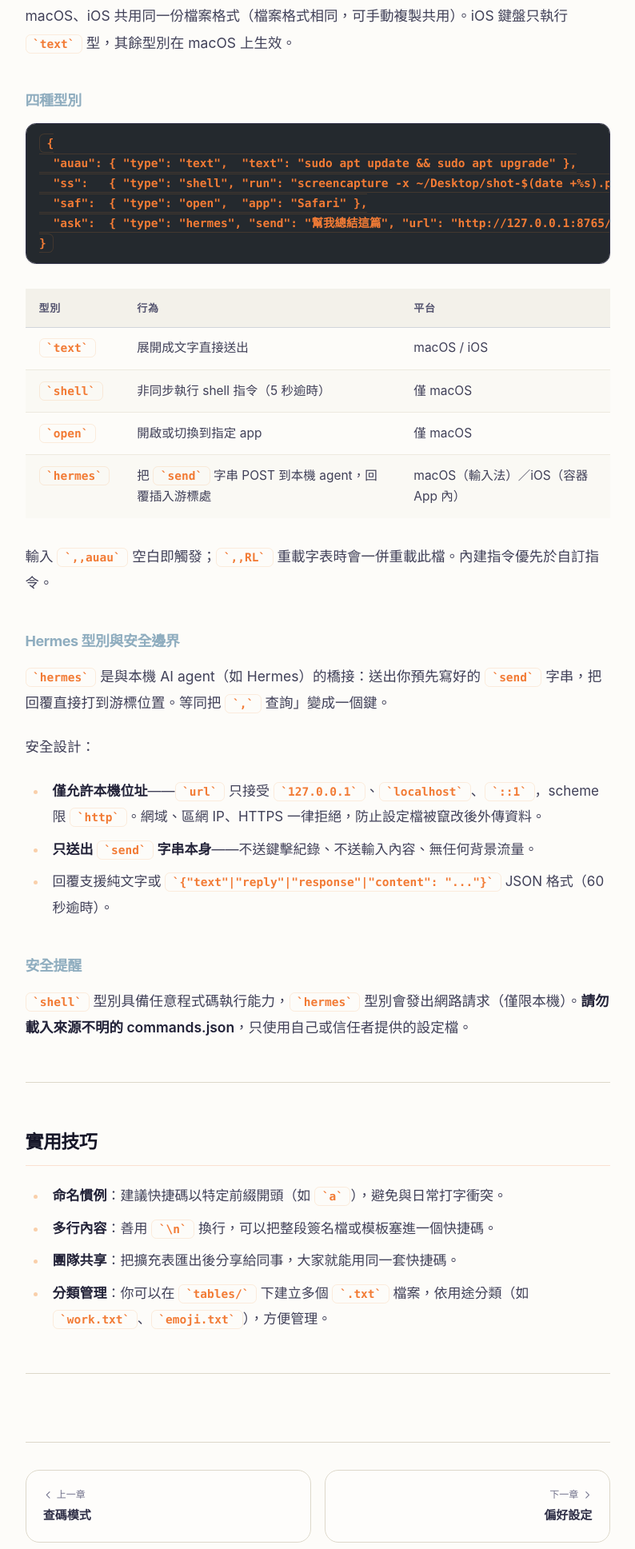
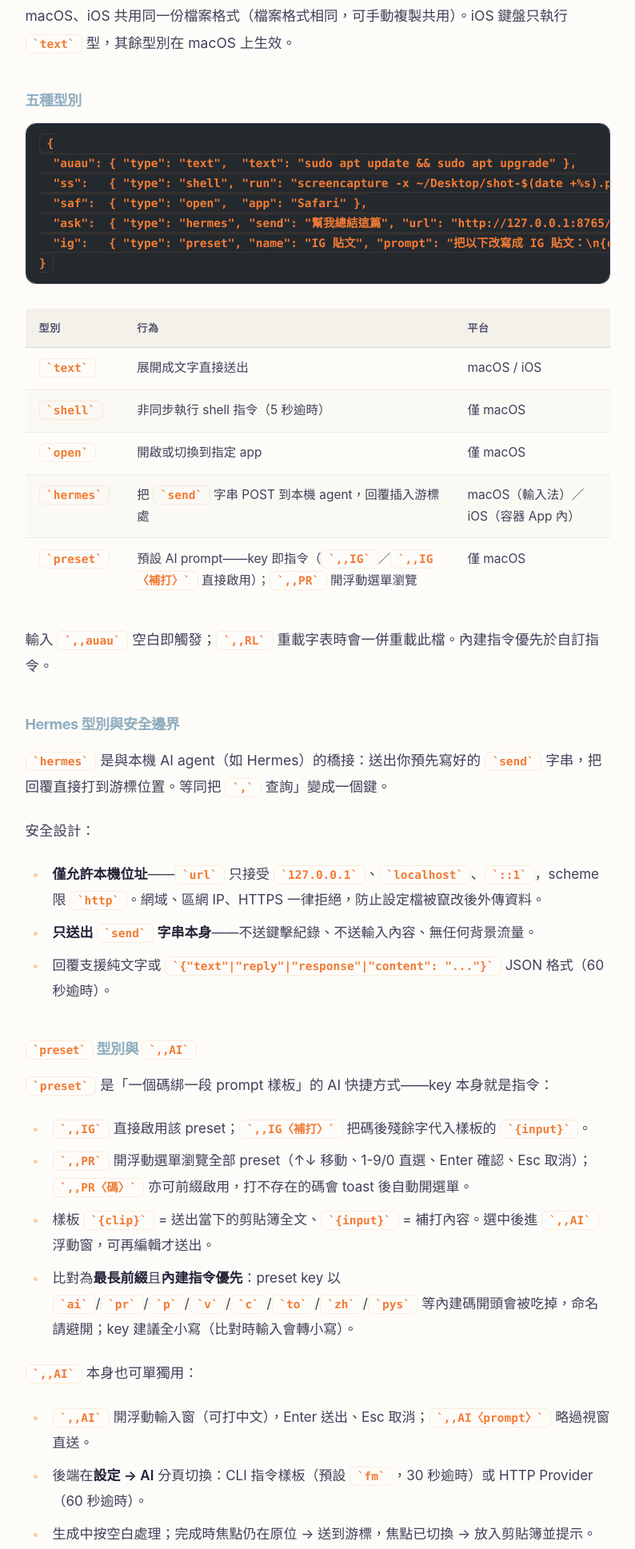
Before and after one commit to FakeRocket543/yabomish, an Astro site in the folder site/: page /yabomish/chapters/07-shortcuts-and-extensions in a window 1280 px wide. Shown: the part 4267-6204 px from the top of the page at 80% size, without its empty margins (371-1165 px from the left). Built offline with nearby package versions, Linux system fonts and the light colour scheme; Astro itself is replaced by a stand-in of ours; code samples lack their colours.

Commit message:
docs(site): 手冊補 ,,AI/preset/AI 分頁 — 7.4 五型別+preset 專節、8.11 AI、FAQ syncFolder GUI 更正

````diff
--- a/site/src/content/chapters/07-shortcuts-and-extensions.md
+++ b/site/src/content/chapters/07-shortcuts-and-extensions.md
@@ -123,14 +123,15 @@ xstr	⭐
 
 macOS、iOS 共用同一份檔案格式（檔案格式相同，可手動複製共用）。iOS 鍵盤只執行 `text` 型，其餘型別在 macOS 上生效。
 
-### 四種型別
+### 五種型別
 
 ```json
 {
   "auau": { "type": "text",  "text": "sudo apt update && sudo apt upgrade" },
   "ss":   { "type": "shell", "run": "screencapture -x ~/Desktop/shot-$(date +%s).png" },
   "saf":  { "type": "open",  "app": "Safari" },
-  "ask":  { "type": "hermes", "send": "幫我總結這篇", "url": "http://127.0.0.1:8765/ask" }
+  "ask":  { "type": "hermes", "send": "幫我總結這篇", "url": "http://127.0.0.1:8765/ask" },
+  "ig":   { "type": "preset", "name": "IG 貼文", "prompt": "把以下改寫成 IG 貼文：\n{clip}\n要求：{input}" }
 }
 ```
 
@@ -140,6 +141,7 @@ macOS、iOS 共用同一份檔案格式（檔案格式相同，可手動複製
 | `shell` | 非同步執行 shell 指令（5 秒逾時） | 僅 macOS |
 | `open` | 開啟或切換到指定 app | 僅 macOS |
 | `hermes` | 把 `send` 字串 POST 到本機 agent，回覆插入游標處 | macOS（輸入法）／iOS（容器 App 內） |
+| `preset` | 預設 AI prompt——key 即指令（`,,IG`／`,,IG〈補打〉` 直接啟用）；`,,PR` 開浮動選單瀏覽 | 僅 macOS |
 
 輸入 `,,auau` 空白即觸發；`,,RL` 重載字表時會一併重載此檔。內建指令優先於自訂指令。
 
@@ -152,6 +154,21 @@ macOS、iOS 共用同一份檔案格式（檔案格式相同，可手動複製
 - **僅允許本機位址**——`url` 只接受 `127.0.0.1`、`localhost`、`::1`，scheme 限 `http`。網域、區網 IP、HTTPS 一律拒絕，防止設定檔被竄改後外傳資料。
 - **只送出 `send` 字串本身**——不送鍵擊紀錄、不送輸入內容、無任何背景流量。
 - 回覆支援純文字或 `{"text"|"reply"|"response"|"content": "..."}` JSON 格式（60 秒逾時）。
+
+### `preset` 型別與 `,,AI`
+
+`preset` 是「一個碼綁一段 prompt 樣板」的 AI 快捷方式——key 本身就是指令：
+
+- `,,IG` 直接啟用該 preset；`,,IG〈補打〉` 把碼後殘餘字代入樣板的 `{input}`。
+- `,,PR` 開浮動選單瀏覽全部 preset（↑↓ 移動、1-9/0 直選、Enter 確認、Esc 取消）；`,,PR〈碼〉` 亦可前綴啟用，打不存在的碼會 toast 後自動開選單。
+- 樣板 `{clip}` = 送出當下的剪貼簿全文、`{input}` = 補打內容。選中後進 `,,AI` 浮動窗，可再編輯才送出。
+- 比對為**最長前綴**且**內建指令優先**：preset key 以 `ai`/`pr`/`p`/`v`/`c`/`to`/`zh`/`pys` 等內建碼開頭會被吃掉，命名請避開；key 建議全小寫（比對時輸入會轉小寫）。
+
+`,,AI` 本身也可單獨用：
+
+- `,,AI` 開浮動輸入窗（可打中文），Enter 送出、Esc 取消；`,,AI〈prompt〉` 略過視窗直送。
+- 後端在**設定 → AI** 分頁切換：CLI 指令樣板（預設 `fm`，30 秒逾時）或 HTTP Provider（60 秒逾時）。
+- 生成中按空白處理；完成時焦點仍在原位 → 送到游標，焦點已切換 → 放入剪貼簿並提示。
 
 ### 安全提醒
 
--- a/site/src/content/chapters/08-preferences.md
+++ b/site/src/content/chapters/08-preferences.md
@@ -306,13 +306,29 @@ Yabomish 的所有設定都集中在獨立的設定程式 **YabomishPrefs.app**
 
 ---
 
-## 8.11 說明
+## 8.11 AI
+
+`,,AI` 與 preset（`,,IG`／`,,PR`）共用的後端設定，切換即時生效：
+
+| 設定 | 說明 |
+|------|------|
+| **模式** | `CLI 指令` / `HTTP Provider` 二擇一 |
+| **CLI 指令樣板**（`aiCommand`） | argv 以空白切：第一欄可執行檔、`{prompt}` 整欄替換、`{clip}` 代剪貼簿；沒寫 `{prompt}` 自動加在最後一欄。預設 `/usr/bin/fm respond {prompt}`（macOS 27+ Apple Intelligence，本機、免 key）；可換 ollama／llama.cpp／claude 等任何「接 prompt、吐 stdout」的 CLI |
+| **HTTP Provider** | OpenAI Chat Completions 相容端點。Provider 下拉從 models.dev catalog 帶 base URL＋模型清單（含 OpenAI/Anthropic/Google/OpenRouter/ollama-cloud 等），自訂端點直接填 base URL（如 `fm serve` → `http://127.0.0.1:11434/v1`）。`aiBaseURL`/`aiModel`/`aiAPIKey` 三欄，API key 存本機 plist、GUI 遮蔽顯示；逾時 60 秒 |
+| **Preset 編輯器** | commands.json `type:"preset"` 條目的 GUI：key=指令碼、name=顯示名、prompt 樣板（`{clip}`/`{input}` 佔位符）。儲存即時生效，不需 `,,RL` |
+
+用法詳見[第七章 7.4](/yabomish/chapters/07-shortcuts-and-extensions)。
+
+
+---
+
+## 8.12 說明
 
 頁內含「使用方法」入門指引與「快捷鍵速查」完整按鍵參考。
 
 ---
 
-## 8.12 關於
+## 8.13 關於
 
 此頁提供參考資訊，不涉及設定變更：頁首顯示版本與建置編號，下方為語料來源與授權的署名區塊——
 
--- a/site/src/content/chapters/10-faq.md
+++ b/site/src/content/chapters/10-faq.md
@@ -87,7 +87,7 @@ order: 10
 
 ### Q：可以跨機同步嗎？
 
-可以，但屬進階用法：設定程式的「同步資料夾」UI 已移除，需以 `defaults write` 設定 `syncFolder` 偏好指向 iCloud Drive 路徑（詳見[第七章 7.3](/yabomish/chapters/07-shortcuts-and-extensions)）。同步範圍包含字頻學習資料和擴充表；一般單機使用不需要設定。
+可以：設定程式「關於」頁底部有**同步資料夾**選擇器，選 iCloud Drive 或 Dropbox 等共用路徑即可（也可 `defaults write` 設 `syncFolder`；詳見[第七章 7.3](/yabomish/chapters/07-shortcuts-and-extensions)）。同步範圍包含字頻學習資料和擴充表；一般單機使用不需要設定。
 
 ### Q：liu.cin 會上傳嗎？
 
````
